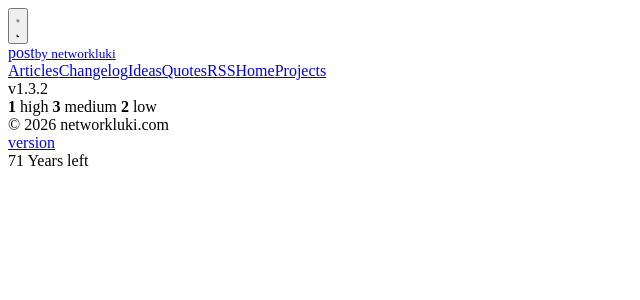
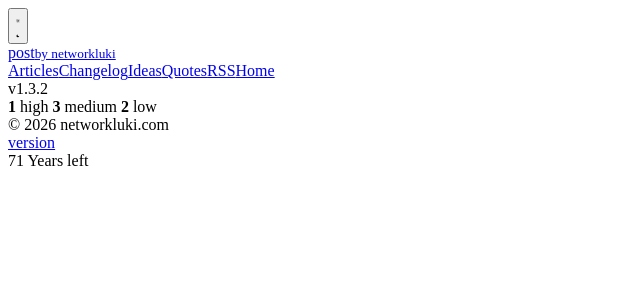
Before and after one commit to networkluki/postbynetworkluki, a Python web app: template templates/base.html in a window 1280 px wide. Shown: the top 300 px of the page, without its empty margins (0-640 px from the left). Run offline with Jinja, Linux system fonts and the light colour scheme; the template is opened without the code that fills it, so the values that code supplies are empty.

Commit message:
Remove Projects link from blog navigation
Co-Authored-By: Claude Opus 4.8 <noreply@anthropic.com>

```diff
--- a/templates/base.html
+++ b/templates/base.html
@@ -21,7 +21,7 @@
 
   <header class="site-header">
     <a class="brand" href="/" aria-label="Post by networkluki, home"><span>post</span><small>by networkluki</small></a>
-    <nav class="site-nav" aria-label="Sections"><a href="/blog">Articles</a><a href="/changelog">Changelog</a><a href="/ideas">Ideas</a><a href="/quotes">Quotes</a><a href="/feed.xml">RSS</a><a class="site-nav__ext" href="https://lukihackwell.com/">Home</a><a class="site-nav__ext" href="https://lukihackwell.com/projects/">Projects</a></nav>
+    <nav class="site-nav" aria-label="Sections"><a href="/blog">Articles</a><a href="/changelog">Changelog</a><a href="/ideas">Ideas</a><a href="/quotes">Quotes</a><a href="/feed.xml">RSS</a><a class="site-nav__ext" href="https://lukihackwell.com/">Home</a></nav>
   </header>
 
   <main>{{ content }}</main>
```
